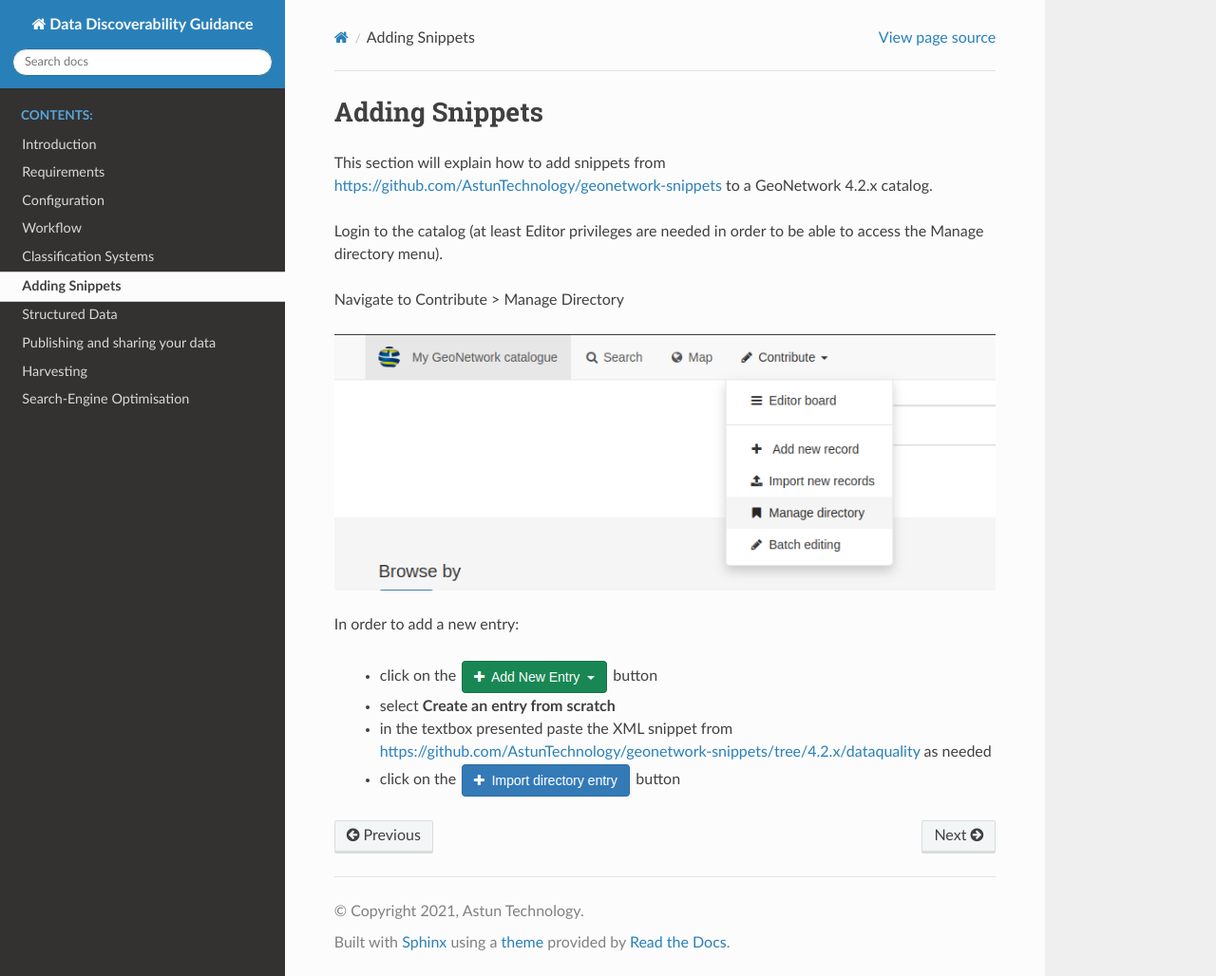
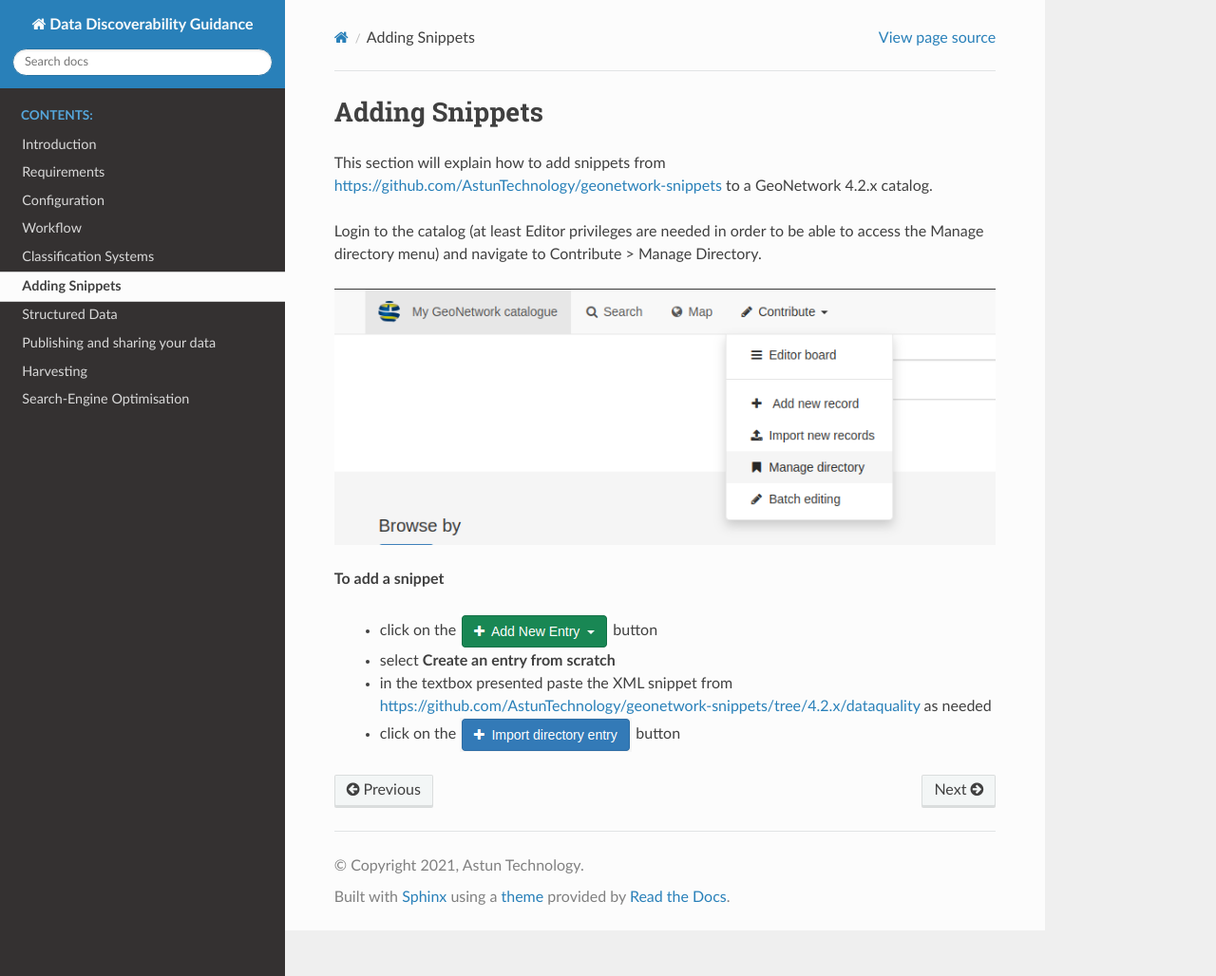
Before and after one commit to AstunTechnology/datadiscoverabilityguidance, a Sphinx documentation site: the page built from docs/source/addingsnippets.rst, in a window 1280 px wide and 1028 px high. Shown: the whole window at 95% size. Built offline with Sphinx 7.4.7 and the Read the Docs theme 2.0.0, drawn with Linux system fonts in a browser that asks for light colours.

Commit message:
formatting improvements

```diff
--- a/docs/source/addingsnippets.rst
+++ b/docs/source/addingsnippets.rst
@@ -3,13 +3,11 @@
 
 This section will explain how to add snippets from https://github.com/AstunTechnology/geonetwork-snippets to a GeoNetwork 4.2.x catalog.
 
-Login to the catalog (at least Editor privileges are needed in order to be able to access the Manage directory menu).
-
-Navigate to Contribute > Manage Directory
+Login to the catalog (at least Editor privileges are needed in order to be able to access the Manage directory menu) and navigate to Contribute > Manage Directory.
 
 |menu-image|
 
-In order to add a new entry:
+**To add a snippet**
 
     * click on the |add-entry-button| button
     * select **Create an entry from scratch**
```
